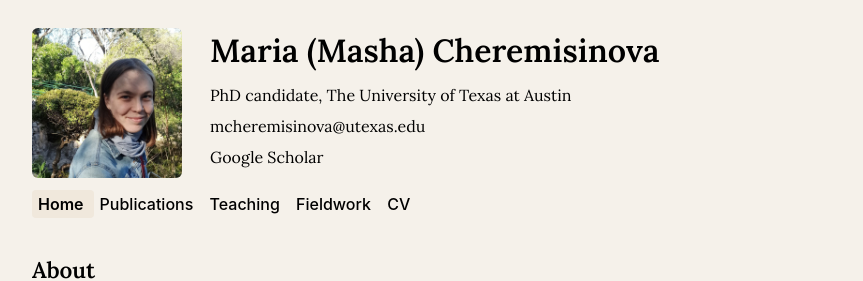
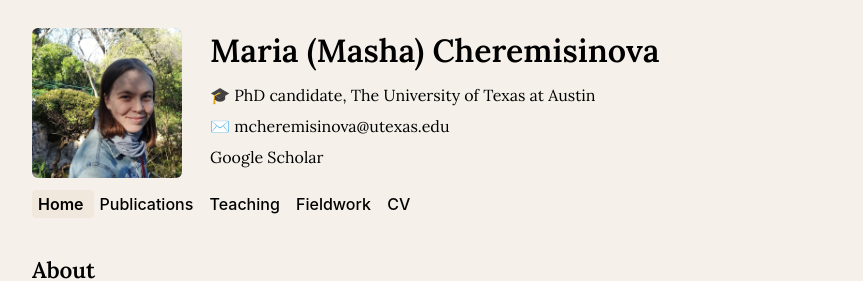
Before and after one commit to mashache/mashache.github.io, a Jekyll site: the page built from index.md, in a window 1280 px wide. Shown: the top 281 px of the page, without its empty margins (202-1065 px from the left). Built offline with Jekyll 4.4.1, drawn with Linux system fonts in a browser that asks for light colours.

Commit message:
Update default.html

```diff
--- a/_layouts/default.html
+++ b/_layouts/default.html
@@ -14,8 +14,16 @@
             {{ site.author.name }}
           </h1>
 
-          <p>{{ site.author.affiliation }}</p>
-          <p><a href="mailto:{{ site.author.email }}">{{ site.author.email }}</a></p>
+          <p class="info-line">
+  <span class="icon">🎓</span>
+  {{ site.author.affiliation }}
+</p>
+
+<p class="info-line">
+  <span class="icon">✉️</span>
+  <a href="mailto:{{ site.author.email }}">{{ site.author.email }}</a>
+</p>
+
           <p><a href="{{ site.author.scholar }}">Google Scholar</a></p>
         </div>
       </div>
```
